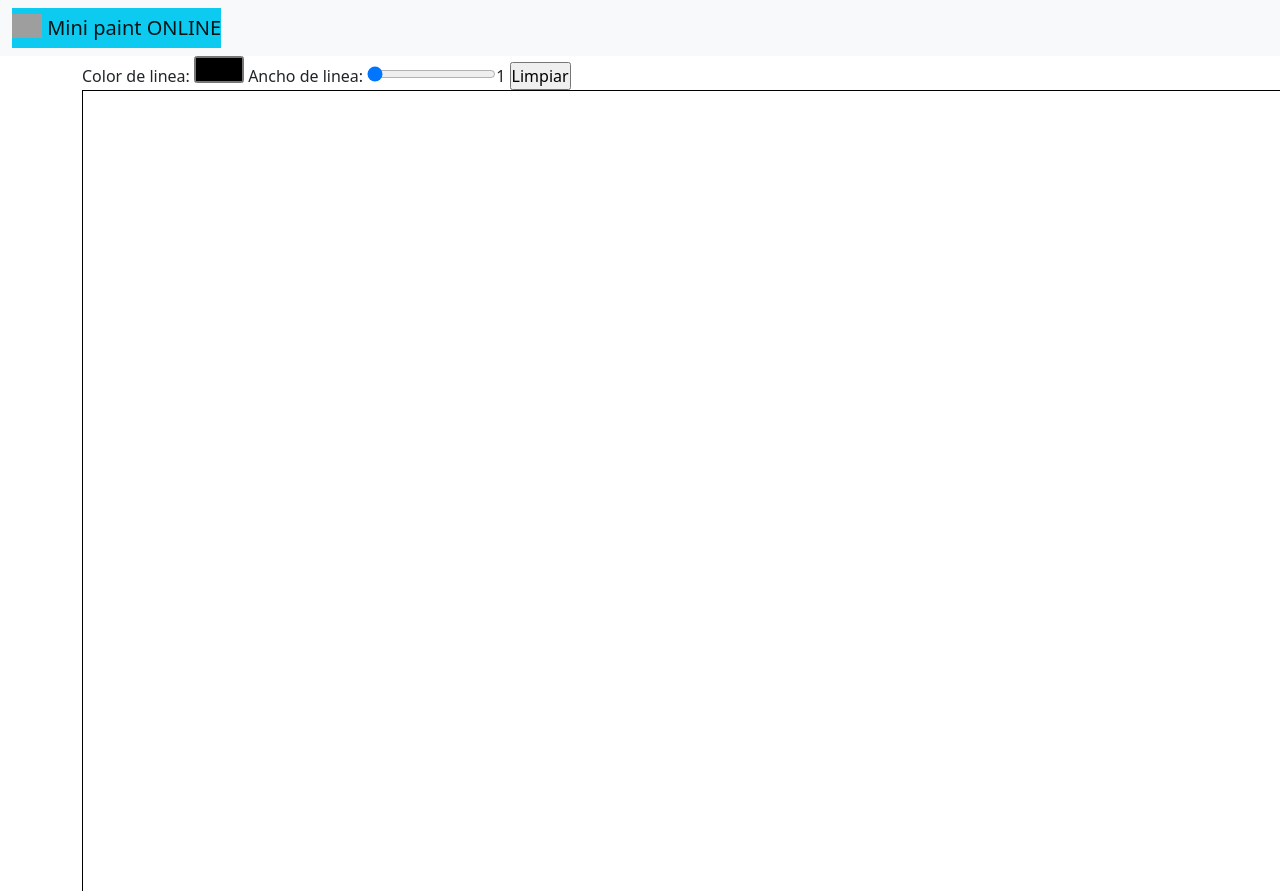
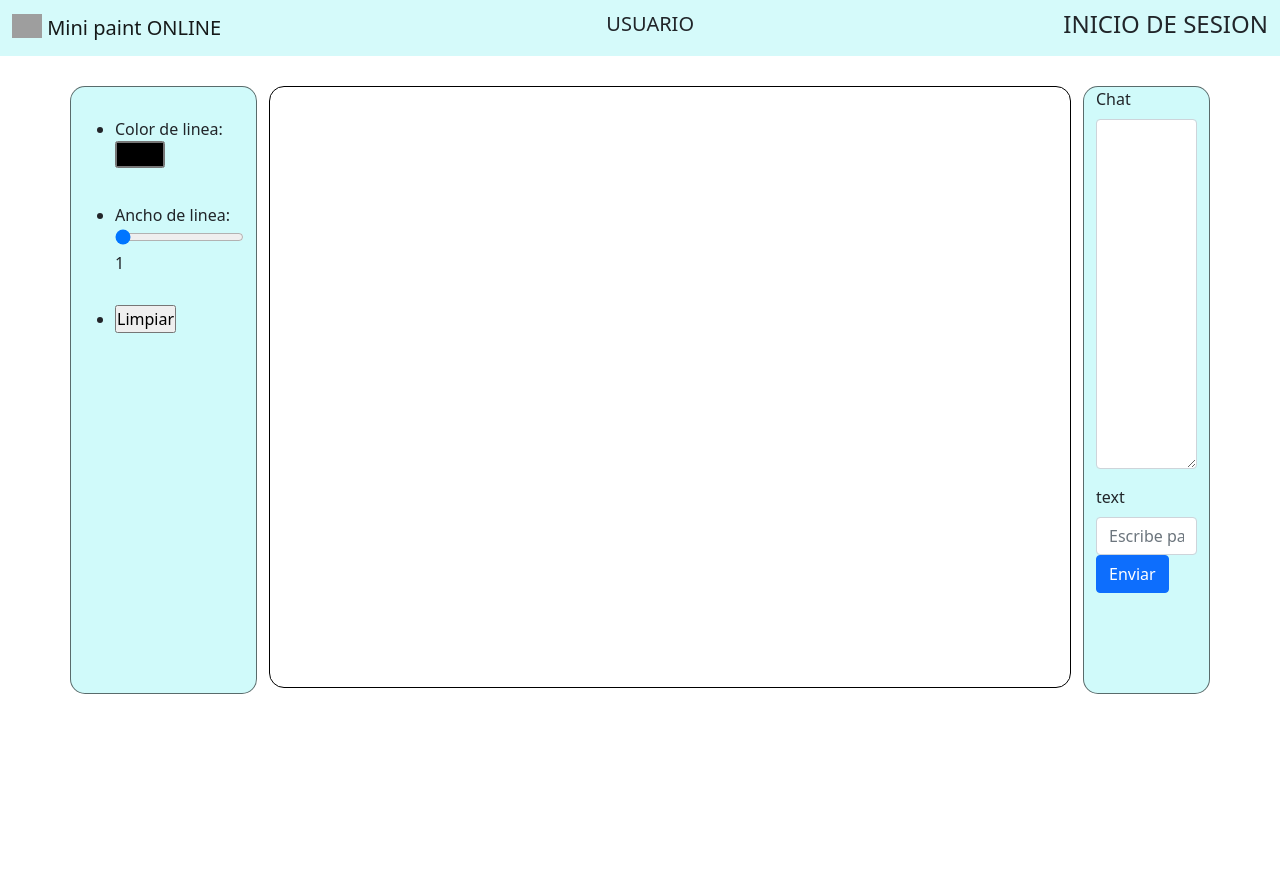
Before and after one commit to alphDev/miniPaintNode_prueba, a website: page public/index.html in a window 1280 px wide. After the commit the page ends 800 px from the top, so only its background shows below. Drawn offline with nearby package versions, Linux system fonts and the light colour scheme; no server answers; grey boxes are pictures that could not be loaded.

Commit message:
nuevos colores y forma

```diff
--- a/public/index.html
+++ b/public/index.html
@@ -9,22 +9,70 @@
     <title>Mi Paint Online</title>
 </head>
 <body>
-    <nav class="navbar navbar-light bg-light">
+    <nav class="navbar navbar-light">
         <div class="container-fluid">
-          <a class="navbar-brand bg-info" href="#">
+          <a class="navbar-brand" href="#">
             <img src="https://upload.wikimedia.org/wikipedia/commons/thumb/2/2b/Microsoft_Paint.svg/1200px-Microsoft_Paint.svg.png" alt="" width="30" height="24" class="d-inline-block align-text-top">
             Mini paint ONLINE
           </a>
+          <h5>USUARIO</h2>
+          <h4>INICIO DE SESION</h2>
         </div>
     </nav>
-    <div class="container">
-        <section id="main">
-            Color de linea: <input type="color" id="color">
-            Ancho de linea: <input id="range" type="range" max="50" min="1" value="1"><span id="ancho">1</span>
-            <input id="limpiar" type="button" value="Limpiar">
-        </section>
-        <canvas id="dibujo"></canvas>
+    <div class="container" id="body">
+        <div class="row">
+            <div class="col" id="canvasConfig">
+                <ul>
+                    <li>
+                        Color de linea: <input type="color" id="color">
+                    </li>
+                    <li>
+                        Ancho de linea: <input id="range" type="range" max="50" min="1" value="1"><span id="ancho">1</span>
+                    </li>
+                    <li>
+                        <input id="limpiar" type="button" value="Limpiar">
+                    </li>
+                </ul>
 
+            </div>
+            <div class="col">
+                <canvas id="dibujo"></canvas>
+            </div>
+            <div class="col" id="chat">
+                <section>
+                    <div class="mb-3">
+                        <label for="exampleFormControlTextarea1" class="form-label">Chat</label>
+                        <textarea class="form-control" id="exampleFormControlTextarea1" rows="3"></textarea>
+                    </div>
+                    <div class="mb-3">
+                        <label for="exampleFormControlInput1" class="form-label">text</label>
+                        <input type="text" class="form-control" id="exampleFormControlInput1" placeholder="Escribe para hablar">
+                        <input class="btn btn-primary" type="button" value="Enviar" >
+                    </div>
+                </section>
+            </div>
+          </div>
+
+        <!-- <div class="row">
+            <section class="col" id="main">
+                Color de linea: <input type="color" id="color">
+                Ancho de linea: <input id="range" type="range" max="50" min="1" value="1"><span id="ancho">1</span>
+                <input id="limpiar" type="button" value="Limpiar">
+            </section>
+            <div class="col"></div>
+            <canvas id="dibujo"></canvas>
+            <section class="col" id="chat">
+                <div class="mb-3">
+                    <label for="exampleFormControlInput1" class="form-label">Email address</label>
+                    <input type="email" class="form-control" id="exampleFormControlInput1" placeholder="name@example.com">
+                </div>
+                <div class="mb-3">
+                    <label for="exampleFormControlTextarea1" class="form-label">Example textarea</label>
+                    <textarea class="form-control" id="exampleFormControlTextarea1" rows="3"></textarea>
+                </div>
+            </section>
+
+        </div> -->
     </div>
 
     <script src="https://cdn.jsdelivr.net/npm/bootstrap@5.1.3/dist/js/bootstrap.bundle.min.js" integrity="sha384-ka7Sk0Gln4gmtz2MlQnikT1wXgYsOg+OMhuP+IlRH9sENBO0LRn5q+8nbTov4+1p" crossorigin="anonymous"></script>
--- a/public/index.js
+++ b/public/index.js
@@ -21,8 +21,8 @@ function init() {
         position_prev: { x: 0, y: 0 }
     };
 
-    const width = 1200;
-    const height = 800;
+    const width = 800;
+    const height = 600;
 
     canvas.width = width;
     canvas.height = height;
--- a/public/style.css
+++ b/public/style.css
@@ -5,15 +5,49 @@
 
 body, html {
     width: 100%;
-    width: 100%;
+    height: 100%;
+}
+
+nav{
+    background-color: rgba(208, 250, 250, 0.884);
+}
+
+a:hover {
+    opacity: 0.5;
+
+}
+
+#body{
+    padding-top: 30px;
 }
 
 canvas{
-    display: block;
+    /* display: block; */
     border: 1px solid black;
+    border-radius: 15px;
 }
 
 canvas:hover{
     cursor: url(assets/img/raton_pn_icon.png), pointer;
 
 }
+
+ul li{
+    padding-top: 30px;
+}
+
+#canvasConfig{
+    background-color: rgb(208, 250, 250);
+    border: rgba(0, 0, 0, 0.568) solid 1px;
+    border-radius: 15px;
+}
+
+#chat{
+    background-color: rgb(208, 250, 250);
+    border: rgba(0, 0, 0, 0.568) solid 1px;
+    border-radius: 15px;
+}
+
+#exampleFormControlTextarea1{
+    height: 350px;
+}
```
